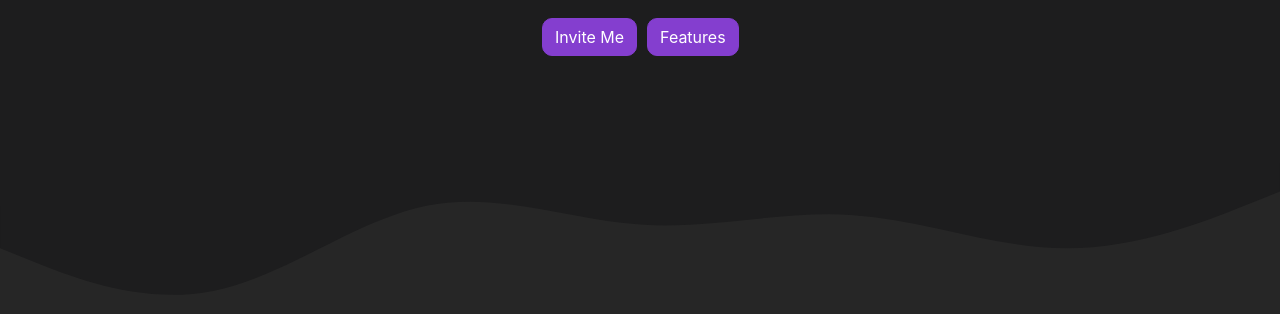
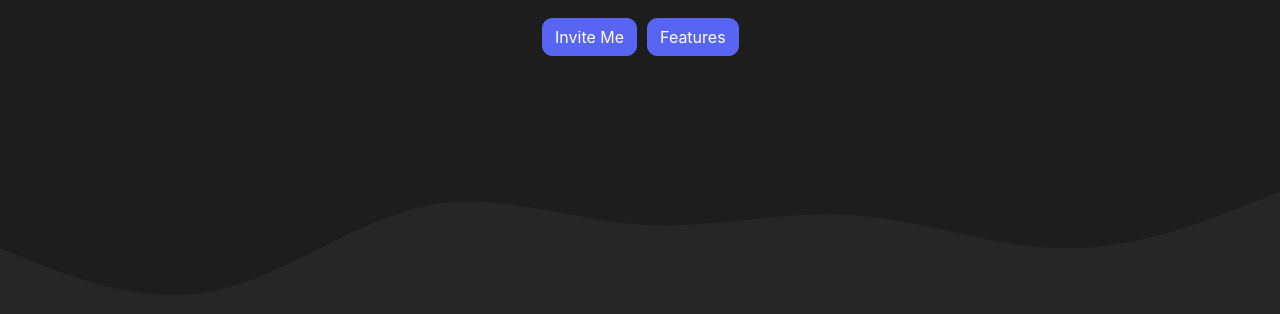
Before and after one commit to fukamiV1/fukamiV1.github.io, a plain HTML site: page index.html in a window 1280 px wide. Shown: the part 377-691 px from the top of the page. Drawn offline with nearby package versions, Linux system fonts and the light colour scheme; files whose address does not match are found by name.

Commit message:
Update styles.css

```diff
--- a/assets/css/styles.css
+++ b/assets/css/styles.css
@@ -1,5 +1,5 @@
 :root {
-  --main-color: #843ecf;
+  --main-color: #5865f2;
   --background: #1d1d1e;
   --secondary: #262626;
   --link: #f54254;
```
